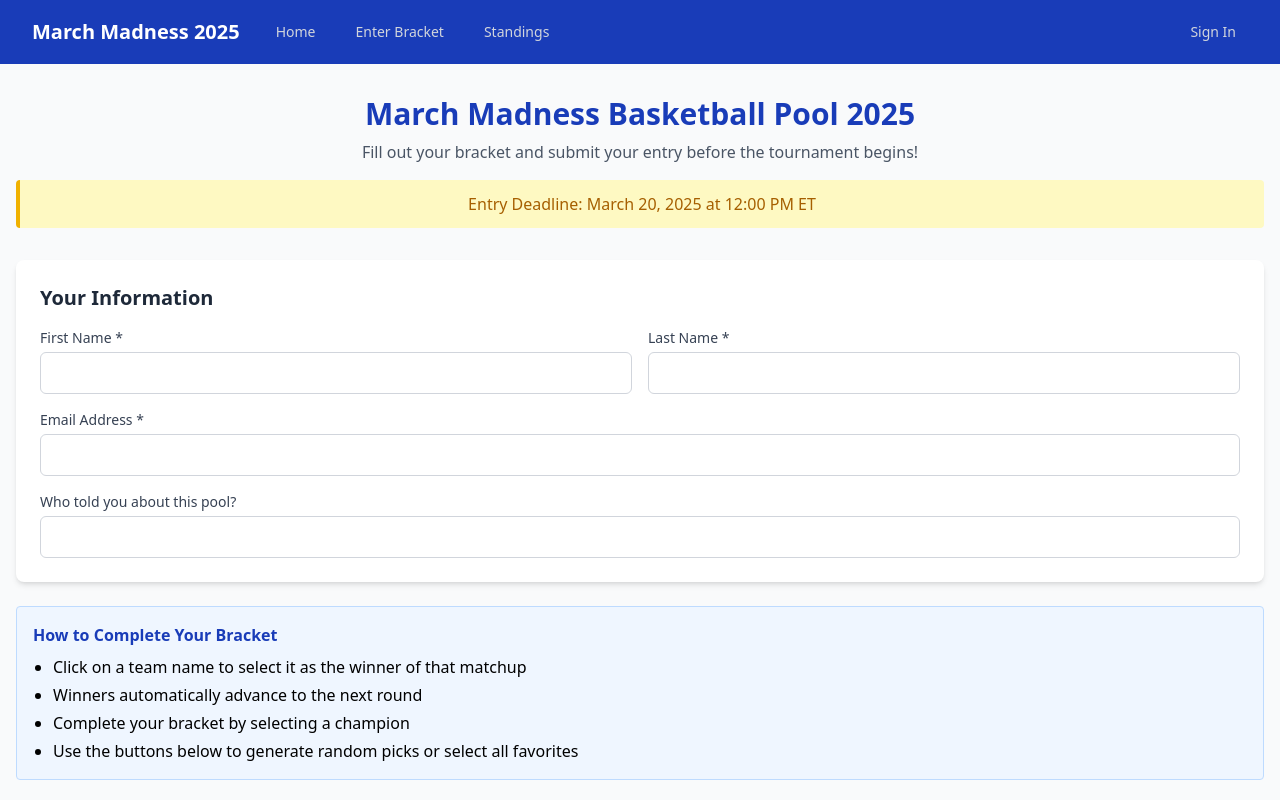
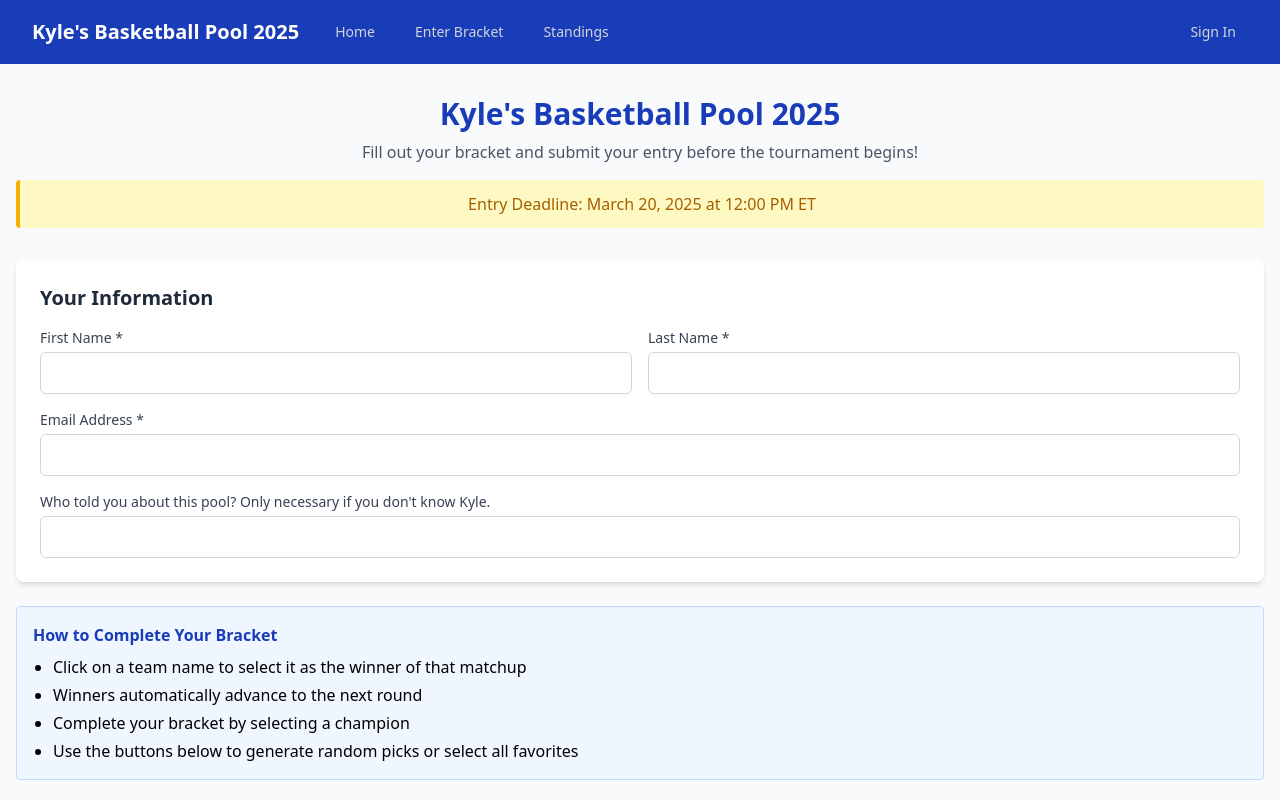
Before and after one commit to kyleaskine/basketball-pool, a React (Create React App) app: page /entry in a window 1280 px wide. Shown: the top 800 px of the page. Built offline with nearby package versions, Linux system fonts and the light colour scheme; no server answers.

Commit message:
Cleaned up some naming, copyright, and the footer.

```diff
--- a/src/BasketballPoolEntryForm.tsx
+++ b/src/BasketballPoolEntryForm.tsx
@@ -186,7 +186,7 @@ const UserInfoForm = React.memo(
               htmlFor="contact"
               className="block text-sm font-medium text-gray-700 mb-1"
             >
-              Who told you about this pool?
+              Who told you about this pool? Only necessary if you don't know Kyle.
             </label>
             <input
               ref={contactRef}
@@ -1109,7 +1109,7 @@ const ResponsiveBasketballPoolEntryForm: React.FC<
       <>
         <header className="mb-8 text-center">
           <h1 className="text-3xl font-bold text-blue-800">
-            March Madness Basketball Pool 2025
+            Kyle's Basketball Pool 2025
           </h1>
           <p className="text-gray-600 mt-2">
             Fill out your bracket and submit your entry before the tournament
@@ -1162,14 +1162,6 @@ const ResponsiveBasketballPoolEntryForm: React.FC<
         </div>
 
         <ControlButtons />
-
-        <footer className="mt-8 text-center text-gray-500 text-sm">
-          <p>© 2025 Basketball Pool. All rights reserved.</p>
-          <p className="mt-1">
-            Tournament games: March 20-April 7, 2025 • Championship: April 7 at
-            Alamodome
-          </p>
-        </footer>
       </>
     );
   });
--- a/src/components/Footer.tsx
+++ b/src/components/Footer.tsx
@@ -1,8 +1,19 @@
-import React from 'react';
+import React, { useState, useEffect } from 'react';
 import { Link } from 'react-router-dom';
+import { authServices } from '../services/api';
 
 const Footer: React.FC = () => {
+  const [isLoggedIn, setIsLoggedIn] = useState<boolean>(false);
   const currentYear = new Date().getFullYear();
+
+  useEffect(() => {
+    const checkLoginStatus = async () => {
+      const loggedIn = authServices.isLoggedIn();
+      setIsLoggedIn(loggedIn);
+    };
+
+    checkLoginStatus();
+  }, []);
 
   return (
     <footer className="bg-blue-800 text-white">
@@ -40,16 +51,19 @@ const Footer: React.FC = () => {
             <div>
               <h3 className="font-semibold mb-2">Account</h3>
               <ul className="space-y-1">
-                <li>
-                  <Link to="/login" className="text-gray-300 hover:text-white text-sm">
-                    Sign In
-                  </Link>
-                </li>
-                <li>
-                  <Link to="/brackets" className="text-gray-300 hover:text-white text-sm">
-                    My Brackets
-                  </Link>
-                </li>
+                {isLoggedIn ? (
+                  <li>
+                    <Link to="/brackets" className="text-gray-300 hover:text-white text-sm">
+                      My Brackets
+                    </Link>
+                  </li>
+                ) : (
+                  <li>
+                    <Link to="/login" className="text-gray-300 hover:text-white text-sm">
+                      Sign In
+                    </Link>
+                  </li>
+                )}
               </ul>
             </div>
           </div>
@@ -57,7 +71,7 @@ const Footer: React.FC = () => {
 
         <div className="mt-6 pt-4 border-t border-blue-700 text-center text-sm text-gray-300">
           <p>
-            &copy; {currentYear} March Madness 2025. All rights reserved.
+            &copy; {currentYear} Kyle Askine
           </p>
           <p className="mt-1">
             Tournament games: March 20-April 7, 2025 • Championship: April 7 at Alamodome
--- a/src/components/HomePage.tsx
+++ b/src/components/HomePage.tsx
@@ -105,7 +105,7 @@ const HomePage: React.FC = () => {
         <div className="bg-blue-800 text-white rounded-lg shadow-xl overflow-hidden mb-12">
           <div className="md:flex">
             <div className="p-8 md:w-2/3">
-              <h1 className="text-4xl font-bold mb-4">March Madness 2025</h1>
+              <h1 className="text-4xl font-bold mb-4">Kyle's Basketball Pool 2025</h1>
               <p className="text-xl mb-6">
                 Join the excitement of college basketball's biggest tournament!
                 Fill out your bracket and compete with friends, family, and
--- a/src/components/Navbar.tsx
+++ b/src/components/Navbar.tsx
@@ -46,7 +46,7 @@ const Navbar: React.FC = () => {
           <div className="flex">
             <div className="flex-shrink-0 flex items-center">
               <Link to="/" className="text-white font-bold text-xl">
-                March Madness 2025
+                Kyle's Basketball Pool 2025
               </Link>
             </div>
             <div className="hidden sm:ml-6 sm:flex sm:items-center sm:space-x-4">
```
